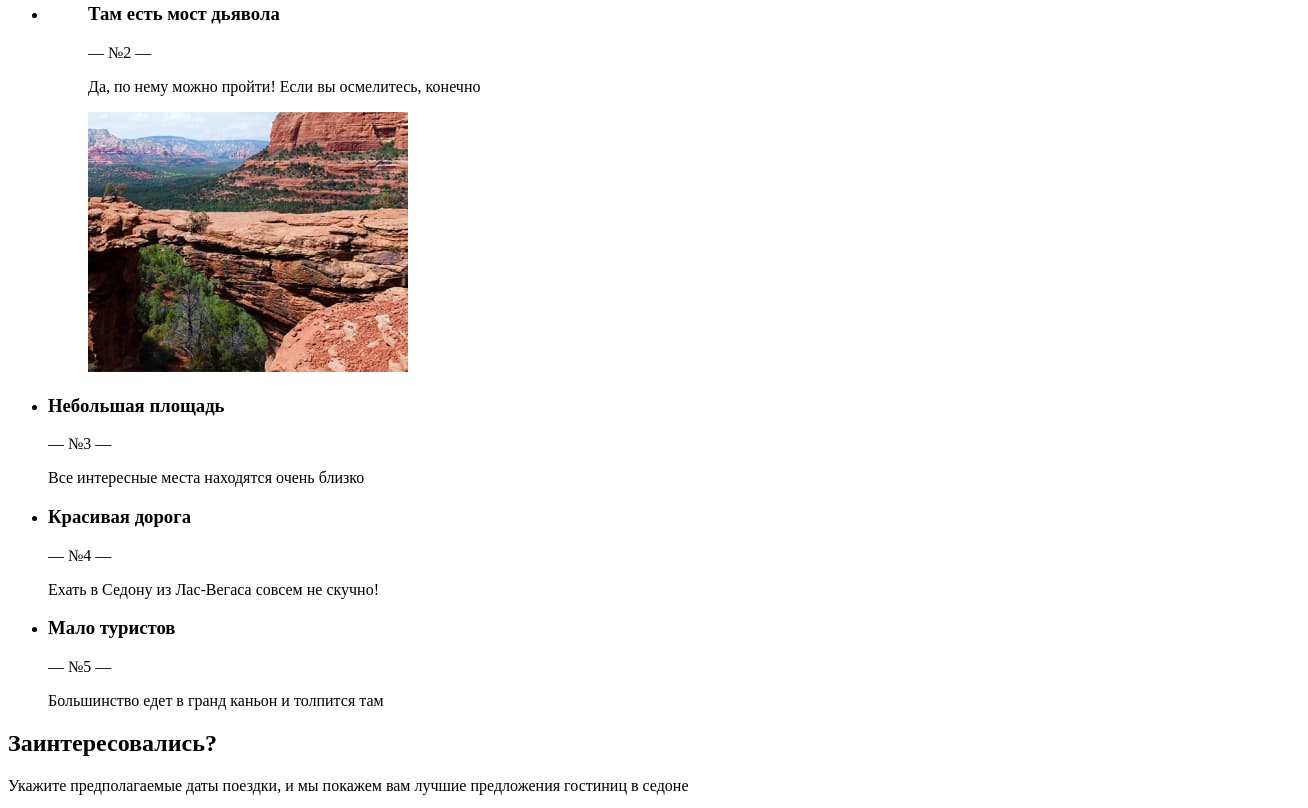
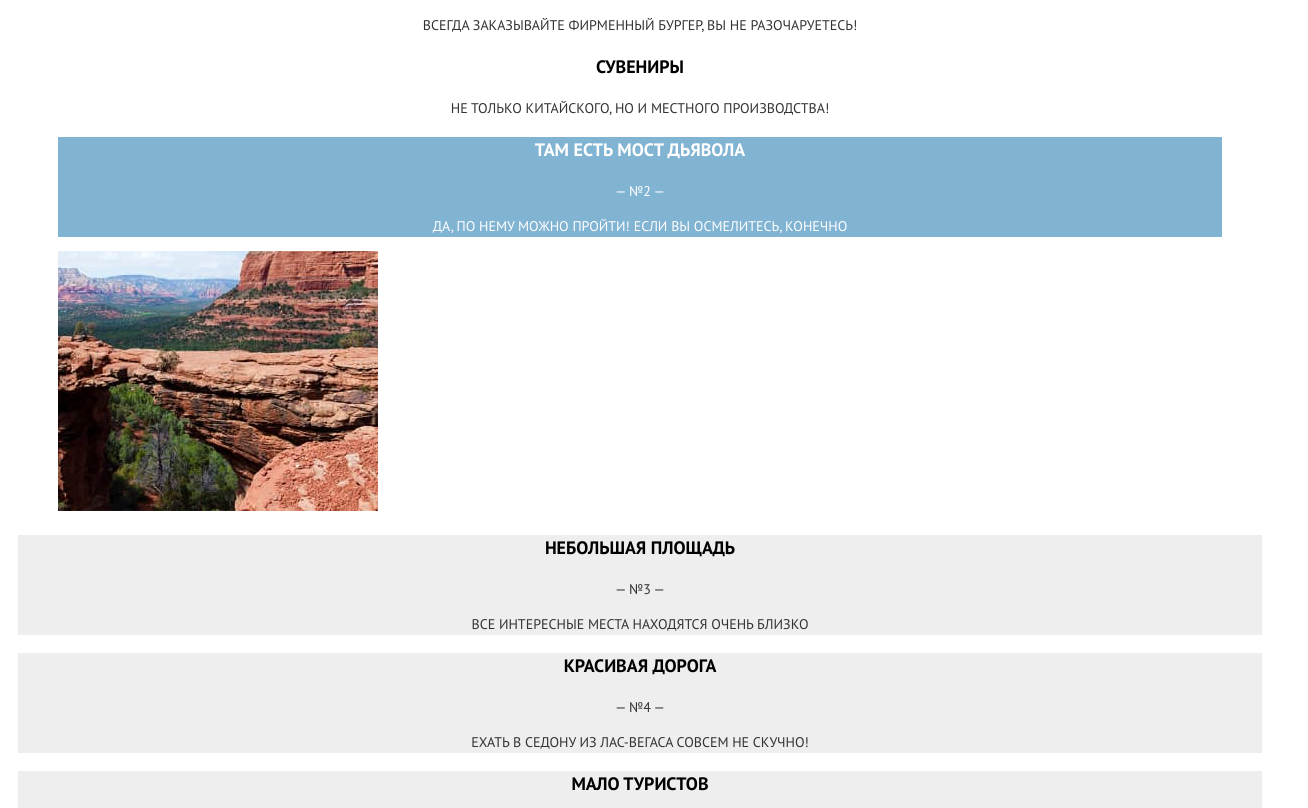
Before and after one commit to htmlacademy-adaptive/2156249-sedona-28, a plain HTML site: page source/index.html in a window 1280 px wide. Shown: the part 1286-2094 px from the top of the page, 1308 px wide, since content can reach past the window. Drawn offline with nearby package versions, Linux system fonts and the light colour scheme; files that its build step writes are made by us from their sources.

Commit message:
Начинает стилизовать блоки индекса

```diff
--- a/gulpfile.js
+++ b/gulpfile.js
@@ -28,6 +28,7 @@ const server = (done) => {
     cors: true,
     notify: false,
     ui: false,
+    browser: 'google chrome'
   });
   done();
 }
--- a/source/index.html
+++ b/source/index.html
@@ -61,13 +61,13 @@
         <li class="advantages__item">
           <figure class="advantages__text-image-wrapper">
             <figcaption class="advantages__text-wrapper">
-              <h3 class="advantages__title basic-title">
+              <h3 class="advantages__title advantages__title--white">
                 Настоящий городок
               </h3>
-              <span class="advantages__number basic-text">
+              <span class="advantages__number advantages__number--white">
                 — №1 —
               </span>
-              <p class="advantages__description basic-text">
+              <p class="advantages__description advantages__description--white">
                 Седона — не аттракцион для туристов, там течёт своя жизнь
               </p>
             </figcaption>
@@ -76,39 +76,39 @@
           </figure>
         </li>
         <li class="advantages__item">
-          <h3 class="advantages__title basic-title">
+          <h3 class="advantages__title">
             Жильё
           </h3>
-          <p class="advantages__description basic-text">
+          <p class="advantages__description">
             Рекомендуем пожить в настоящем мотеле, все как в кино!
           </p>
         </li>
         <li class="advantages__item">
-          <h3 class="advantages__title basic-title">
+          <h3 class="advantages__title">
             Еда
           </h3>
-          <p class="advantages__description basic-text">
+          <p class="advantages__description">
             Всегда заказывайте фирменный бургер, Вы не разочаруетесь!
           </p>
         </li>
         <li class="advantages__item">
-          <h3 class="advantages__title basic-title">
+          <h3 class="advantages__title">
             Сувениры
           </h3>
-          <p class="advantages__description basic-text">
+          <p class="advantages__description">
             Не только китайского, но и местного производства!
           </p>
         </li>
         <li class="advantages__item">
           <figure class="advantages__text-image-wrapper">
             <figcaption class="advantages__text-wrapper">
-              <h3 class="advantages__title basic-title">
+              <h3 class="advantages__title advantages__title--white">
                 Там есть мост дьявола
               </h3>
-              <span class="advantages__number basic-text">
+              <span class="advantages__number advantages__number--white">
                 — №2 —
               </span>
-              <p class="advantages__description basic-text">
+              <p class="advantages__description advantages__description--white">
                 Да, по нему можно пройти! Если вы осмелитесь, конечно
               </p>
             </figcaption>
@@ -116,36 +116,36 @@
               alt="Вид на мост дьявола.">
           </figure>
         </li>
-        <li class="advantages__item">
-          <h3 class="advantages__title basic-title">
+        <li class="advantages__item advantages__item--dark-background">
+          <h3 class="advantages__title">
             Небольшая площадь
           </h3>
-          <span class="advantages__number basic-text">
+          <span class="advantages__number">
             — №3 —
           </span>
-          <p class="advantages__description basic-text">
+          <p class="advantages__description">
             Все интересные места находятся очень близко
           </p>
         </li>
-        <li class="advantages__item">
-          <h3 class="advantages__title basic-title">
+        <li class="advantages__item advantages__item--dark-background">
+          <h3 class="advantages__title">
             Красивая дорога
           </h3>
-          <p class="advantages__number basic-text">
+          <p class="advantages__number">
             — №4 —
           </p>
-          <p class="advantages__description basic-text">
+          <p class="advantages__description">
             Ехать в Седону из Лас-Вегаса совсем не скучно!
           </p>
         </li>
-        <li class="advantages__item">
-          <h3 class="advantages__title basic-title">
+        <li class="advantages__item advantages__item--dark-background">
+          <h3 class="advantages__title">
             Мало туристов
           </h3>
-          <span class="advantages__number basic-text">
+          <span class="advantages__number">
             — №5 —
           </span>
-          <p class="advantages__description basic-text">
+          <p class="advantages__description">
             Большинство едет в гранд каньон и толпится там
           </p>
         </li>
--- /dev/null
+++ b/source/sass/base/body.scss
@@ -0,0 +1,13 @@
+.page__body {
+  font-family: "PT Sans", sans-serif;
+  font-weight: 400;
+  font-size: 14px;
+  line-height: 21px;
+  text-transform: uppercase;
+  color: #333333;
+  background-color: #ffffff;
+  margin: 0;
+  display: flex;
+  flex-direction: column;
+  min-height: 100%;
+}
--- /dev/null
+++ b/source/sass/base/fonts.scss
@@ -0,0 +1,15 @@
+@font-face {
+  font-family: "PT Sans";
+  font-style: normal;
+  font-weight: 400;
+  src: url("../fonts/ptsans.woff2") format("woff2");
+  font-display: swap;
+}
+
+@font-face {
+  font-family: "PT Sans";
+  font-style: normal;
+  font-weight: 700;
+  src: url("../fonts/ptsansbold.woff2") format("woff2");
+  font-display: swap;
+}
--- /dev/null
+++ b/source/sass/base/page.scss
@@ -0,0 +1,3 @@
+.page {
+  height: 100%;
+}
--- /dev/null
+++ b/source/sass/base/visually-hidden.scss
@@ -0,0 +1,10 @@
+.visually-hidden {
+  position: absolute;
+  width: 1px;
+  height: 1px;
+  margin: -1px;
+  padding: 0;
+  border: 0;
+  clip: rect(0 0 0 0);
+  overflow: hidden;
+}
--- a/source/sass/blocks/advantages.scss
+++ b/source/sass/blocks/advantages.scss
@@ -0,0 +1,45 @@
+.advantages {
+  padding: 0 18px;
+  margin-bottom: 39px;
+}
+
+.advantages__heading {
+  margin-bottom: 16px;
+}
+
+.advantages__list {
+  @include list-reset;
+}
+
+.advantages__text-wrapper {
+  background-color: #81B3D2;
+}
+
+.advantages__item--dark-background {
+  background-color: #eeeeee;
+}
+
+.advantages__title {
+  @include basic-title;
+}
+
+.advantages__title--white {
+  color: #ffffff;
+}
+
+.advantages__number {
+  display: block;
+  text-align: center;
+}
+
+.advantages__number--white {
+  color: #ffffff;
+}
+
+.advantages__description {
+  text-align: center;
+}
+
+.advantages__description--white {
+  color: #ffffff;
+}
--- a/source/sass/blocks/heading.scss
+++ b/source/sass/blocks/heading.scss
@@ -0,0 +1,17 @@
+.heading__title {
+  color: #000000;
+  font-weight: 700;
+  font-size: 18px;
+  line-height: 26px;
+  text-transform: uppercase;
+  text-align: center;
+}
+
+.heading__text {
+  color: #333333;
+  font-weight: 400;
+  font-size: 14px;
+  line-height: 21px;
+  text-transform: uppercase;
+  text-align: center;
+}
--- a/source/sass/blocks/intro.scss
+++ b/source/sass/blocks/intro.scss
@@ -0,0 +1,7 @@
+.intro {
+  background-color: #81B3D2;
+  background-image: url("../img/main__index/intro-background.jpg");
+  background-repeat: no-repeat;
+  padding: 90px 19px 85px 19px;
+  margin-bottom: 32px;
+}
--- a/source/sass/blocks/main-container.scss
+++ b/source/sass/blocks/main-container.scss
@@ -0,0 +1,3 @@
+.main-container {
+  flex-grow: 1;
+}
--- a/source/sass/blocks/main-header.scss
+++ b/source/sass/blocks/main-header.scss
@@ -1,5 +1,3 @@
 .main-header {
-  width: 100%;
-  background-color: #000000;
-  padding: 0 18px;
+  padding: 17px 20px;
 }
--- /dev/null
+++ b/source/sass/mixins.scss
@@ -0,0 +1,12 @@
+@mixin list-reset {
+  margin: 0;
+  padding: 0;
+  list-style-type: none;
+}
+@mixin basic-title {
+  color: #000000;
+  font-weight: 700;
+  font-size: 18px;
+  line-height: 26px;
+  text-align: center;
+}
--- a/source/sass/style.scss
+++ b/source/sass/style.scss
@@ -1,3 +1,12 @@
+// Миксины
+@import "./mixins.scss";
+
+// Базовые стили
+@import "./base/fonts.scss";
+@import "./base/visually-hidden.scss";
+@import "./base/page.scss";
+@import "./base/body.scss";
+
 // Хедер
 @import "./blocks/main-header.scss";
 
@@ -6,8 +15,6 @@
 @import "./blocks/intro.scss";
 @import "./blocks/advantages.scss";
 @import "./blocks/heading.scss";
-@import "./blocks/basic-title.scss";
-@import "./blocks/basic-text.scss";
 @import "./blocks/accomodation.scss";
 @import "./blocks/button.scss";
 @import "./blocks/map.scss";
```
Also changed, not shown: source/img/main__index/intro-background.jpg (added), source/sass/blocks/basic-text.scss (deleted), source/sass/blocks/basic-title.scss (deleted).
